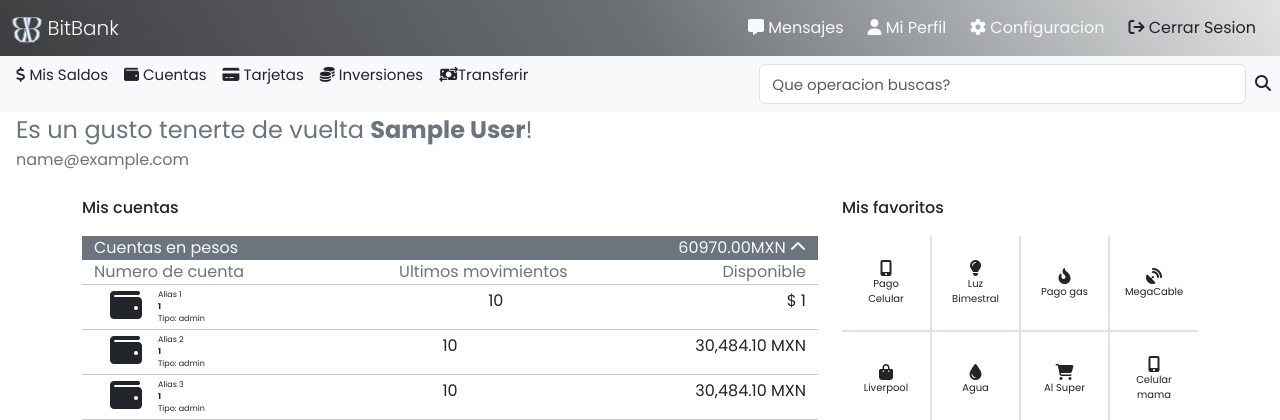
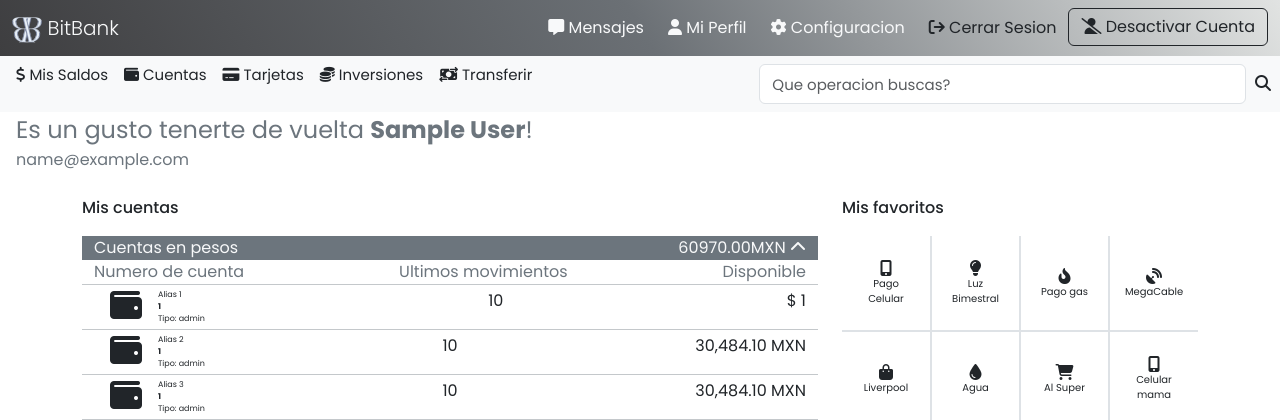
Before and after one commit to XimDelabra/BitBank, a PHP site: page /mysesion.php in a window 1280 px wide. Shown: the top 420 px of the page. Run offline with PHP 8.4, Linux system fonts and the light colour scheme; the visitor is signed in with stand-in values (Sample User, id 1); some libraries are stand-ins or nearby versions.

Commit message:
camnios sesion

```diff
--- a/mysesion.php
+++ b/mysesion.php
@@ -1,6 +1,16 @@
 <?php
 require 'db_conexion.php';
 session_start();
+
+if(isset ($_POST["desactivar"])){
+    $actived = "no";
+
+        if (!empty($actived)) {
+            $update = $cnnPDO->prepare("UPDATE usuarios SET estado = ? WHERE correo=?");
+            $update->execute([$actived, $_SESSION["correo"]]);
+            require_once 'msj_desactivar.php';
+        }
+}
 ?>
 <!DOCTYPE html>
 <html lang="en">
@@ -40,7 +50,9 @@ session_start();
                     <a class="nav-link text-light nav-btns mx-1" href="#"> <i class="fa-solid fa-user"></i> Mi Perfil</a>
                     <a class="nav-link text-light nav-btns mx-1" href="#"> <i class="fa-solid fa-gear"></i> Configuracion</a>
                     <a class="nav-link text-light nav-btns mx-1 text-dark" href="logout.php"> <i class="fa-solid fa-arrow-right-from-bracket"></i> Cerrar Sesion</a>
-
+                    <form method="post">
+                        <button class="btn btn-outline-dark" name="desactivar"><i class="fa-solid fa-user-slash"></i> Desactivar Cuenta</button>
+                    </form>
                 </div>
             </div>
         </div>
@@ -52,7 +64,7 @@ session_start();
                 <a href="#" class="nav-link mx-2"><i class="fa-solid fa-wallet"></i> Cuentas</a>
                 <a href="#" class="nav-link mx-2"><i class="fa-solid fa-credit-card"></i> Tarjetas</a>
                 <a href="#" class="nav-link mx-2"><i class="fa-solid fa-coins"></i> Inversiones</a>
-                <a href="transferir.php" class="nav-link mx-2"><i class="fa-solid fa-money-bill-transfer"></i></i>Transferir</a>
+                <a href="transferir.php" class="nav-link mx-2"><i class="fa-solid fa-money-bill-transfer"></i></i> Transferir</a>
             </div>
             <div class="col-5 d-flex justify-content-start">
                 <input class="form-control me-2 search" type="search" placeholder="Que operacion buscas?" aria-label="Search">
```
